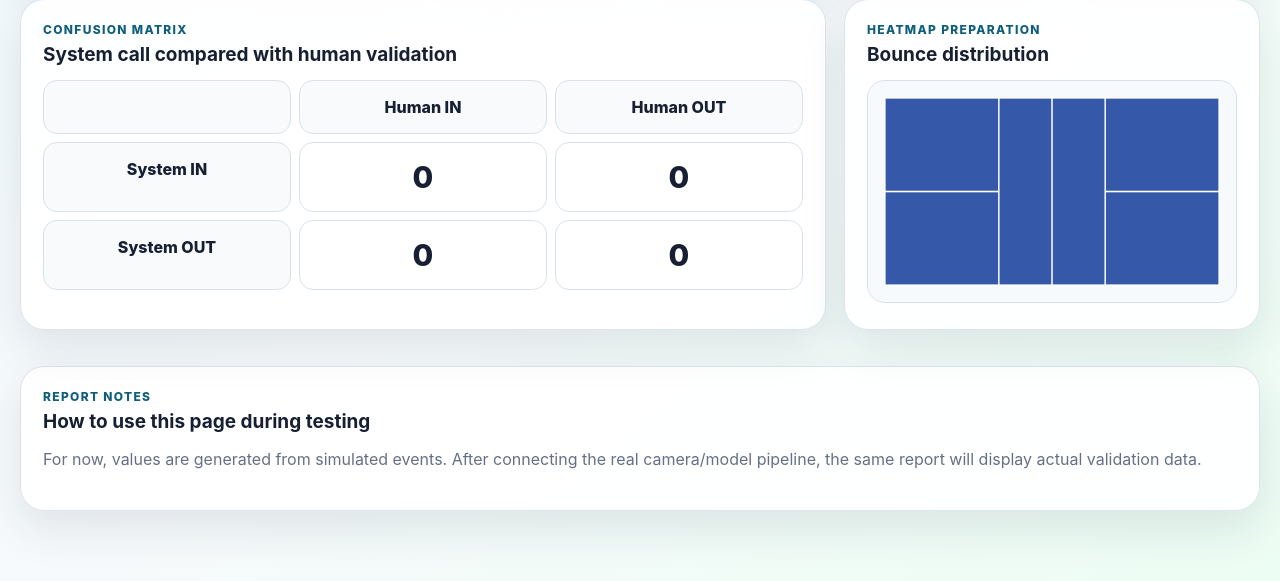
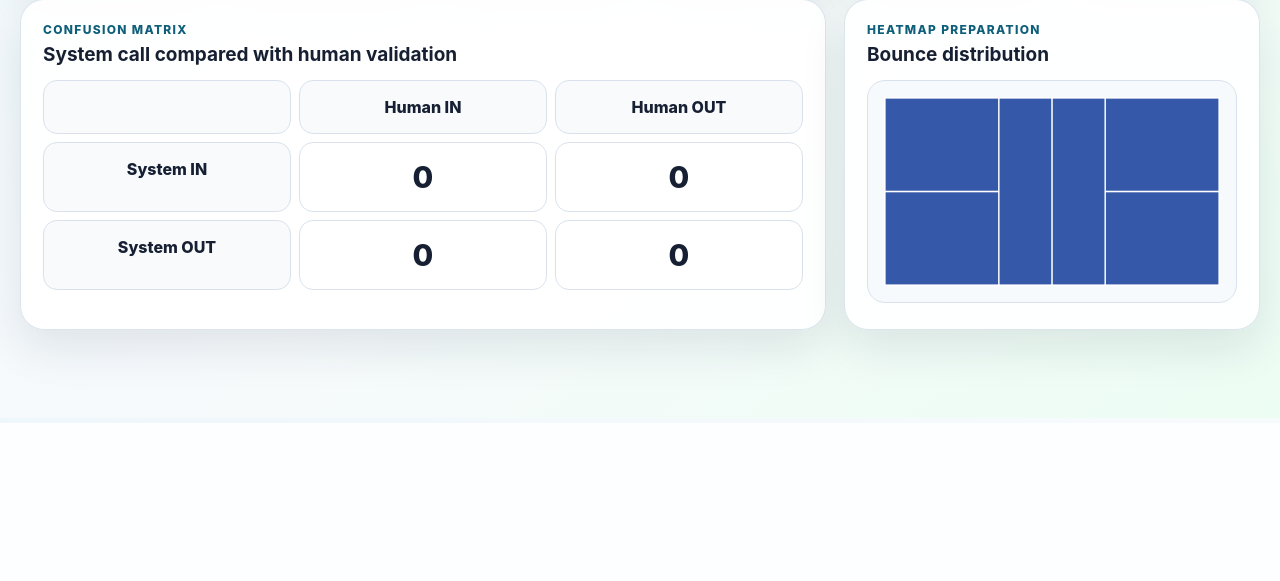
Before and after one commit to 1Zenon02/PickleVision-dashboard, a Flask app: page /reports in a window 1280 px wide. Shown: the part 377-958 px from the top of the page. After the commit the page ends 800 px from the top, so only its background shows below. Run offline with Flask 3, Linux system fonts and the light colour scheme; the visitor is signed in with stand-in values (Sample User, id 1); data comes from the database, SQL or seed files in the repository; data that the repository does not hold is empty.

Commit message:
Updated dashboard UI

```diff
--- a/templates/reports.html
+++ b/templates/reports.html
@@ -32,10 +32,6 @@
   </article>
 </section>
 
-<section class="panel">
-  <p class="eyebrow">Report Notes</p>
-  <h3>How to use this page during testing</h3>
-  <p class="muted">For now, values are generated from simulated events. After connecting the real camera/model pipeline, the same report will display actual validation data.</p>
-</section>
+
 {% endblock %}
 {% block scripts %}<script src="{{ url_for('static', filename='reports.js') }}"></script>{% endblock %}
```
